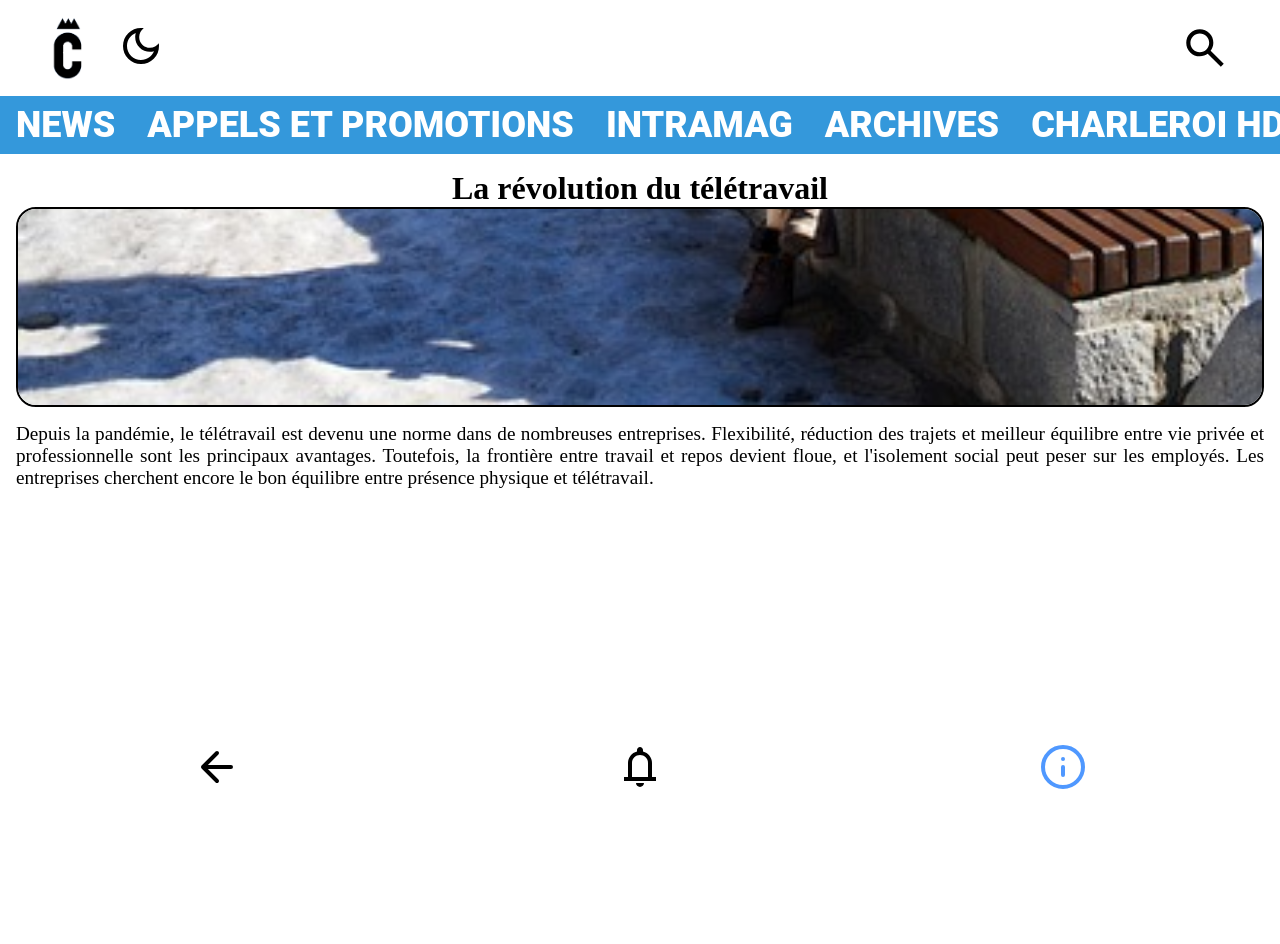
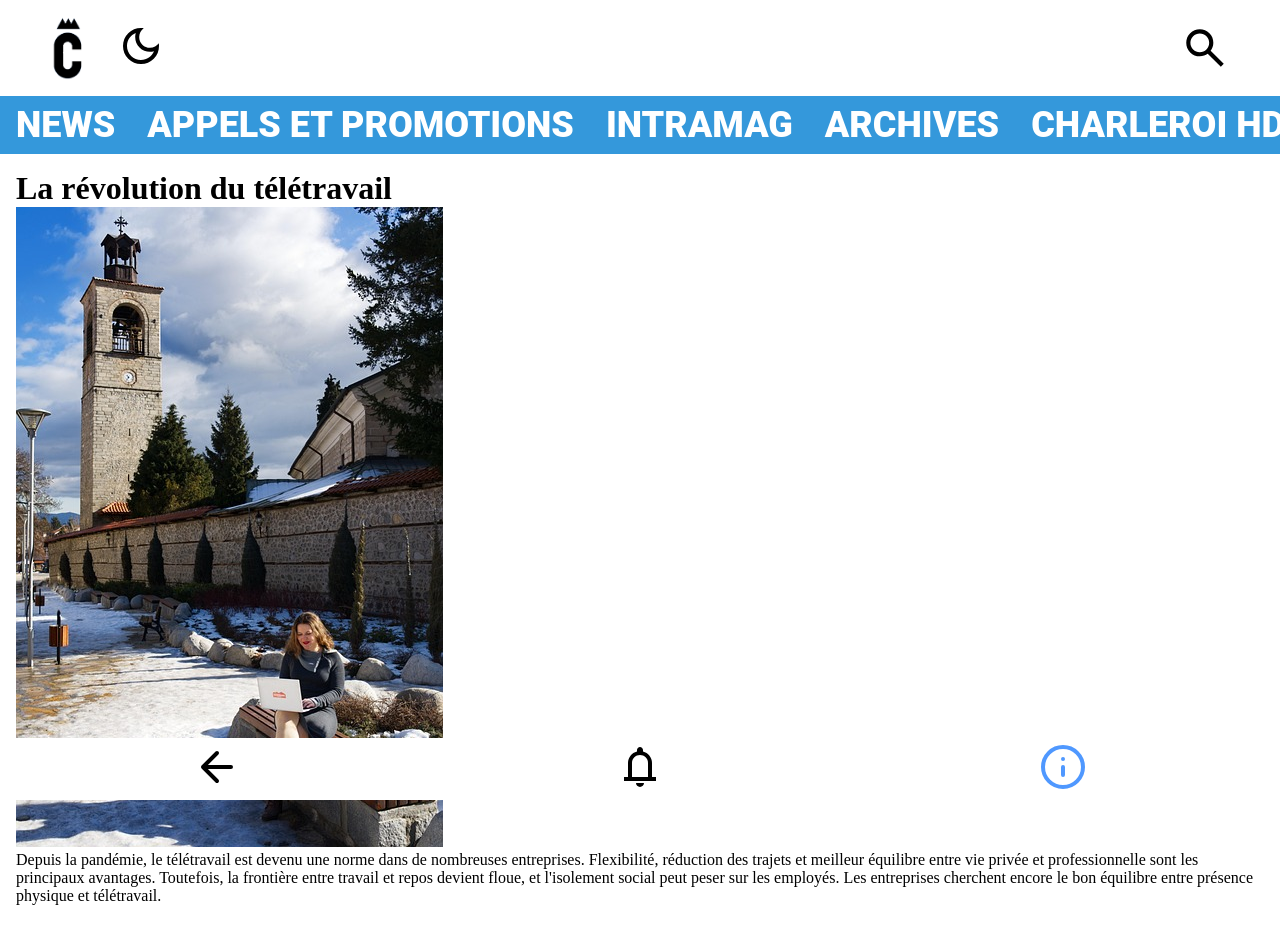
Before and after one commit to MaTor97/charl-e-intra, a React (Vite) app: page / in a window 1280 px wide. Shown: the top 944 px of the page. Before the commit the page ends 800 px from the top, so only its background shows below. Built offline with nearby package versions, Linux system fonts and the light colour scheme.

Commit message:
article sizes

```diff
--- a/src/styles/_article.scss
+++ b/src/styles/_article.scss
@@ -1,39 +1,12 @@
 main {
     position: absolute;
     width: 100%;
-    height: auto;
+    height: 100vh;
     margin: 0 auto;
     padding: 1rem;
     box-sizing: border-box;
+    overflow: scroll;
+    padding-bottom: 4rem;
+    scrollbar-width: none;
 
-    h1 {
-        text-align: center;
-    }
-
-    p {
-        text-align: justify;
-        margin: 1rem 0;
-        font-size: 1.2rem;
-    }
-
-    .imageContainer {
-      width: 100%;
-      height: 200px;
-      overflow: hidden;
-      position: relative;
-      border: 2px solid black;
-      border-radius: 20px;
-      z-index: 1000;
-
-      img {
-        width: 100%;
-        height: auto;
-        object-fit: cover;
-        max-width: 100%;
-        position: absolute;
-        bottom: 0;
-        right: 0;
-        font-size: 24px;
-      }
-    }
   }
```
